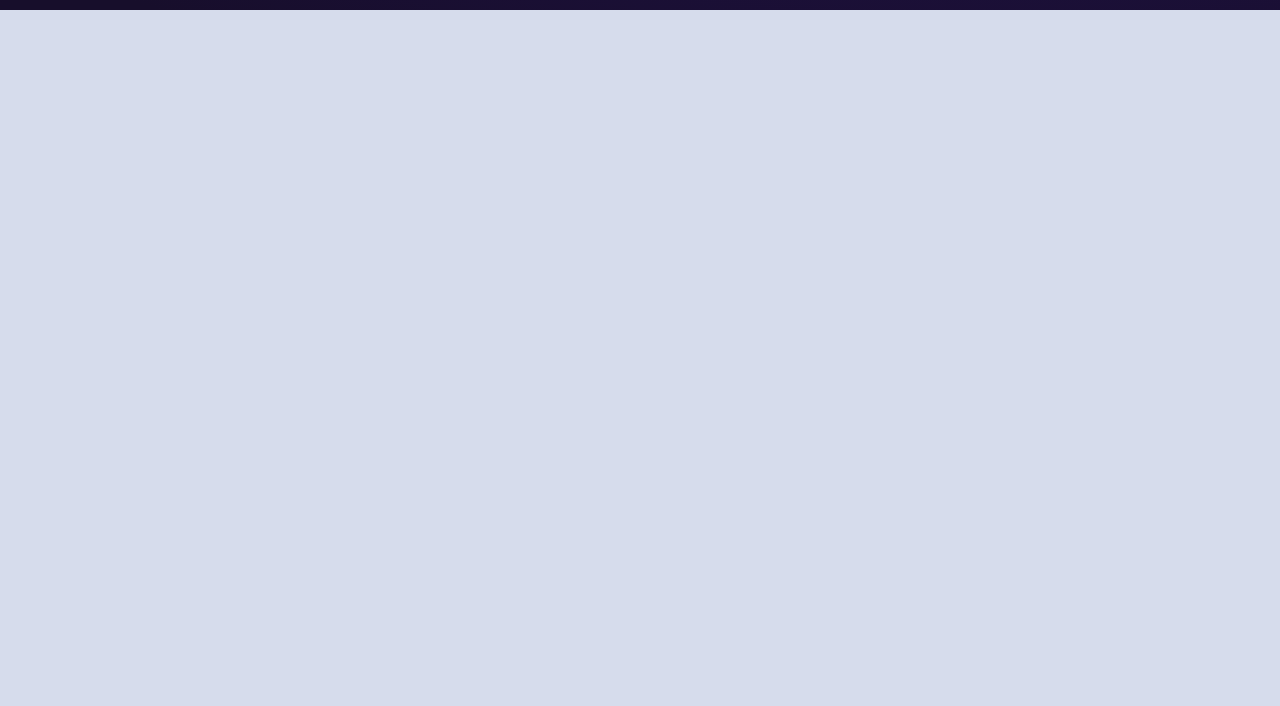
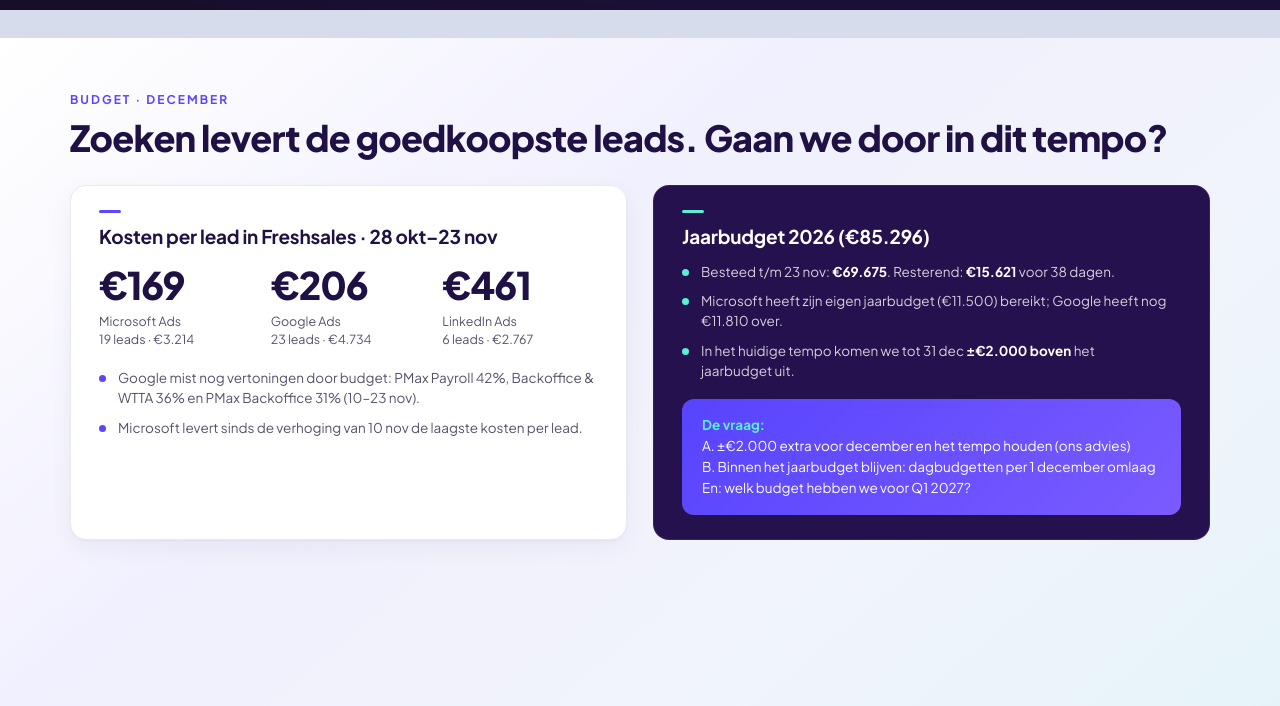
Before and after one commit to maxvangurp/kolibrie-weekly-24nov-26, a plain HTML site: page index.html in a window 1280 px wide. Shown: the part 2954-3660 px from the top of the page. Before the commit the page ends 2964 px from the top, so only its background shows below. Drawn offline with nearby package versions, Linux system fonts and the light colour scheme.

Commit message:
Dia 5: budgetvraag december

```diff
--- a/index.html
+++ b/index.html
@@ -99,6 +99,38 @@
 </div>
 </div>
 <div class="foot" style="color:rgba(255,255,255,.55)">Kolibrie Payroll × aizy · 24 november 2026</div><img class="footlogo" src="assets/logo-aizy-white.png" alt="aizy"></div>
+<div class="slide" data-screen-label="05" style="background:var(--gradient-page-light)">
+<div style="position:absolute;inset:0;padding:56px 70px 0">
+<div class="eyebrow" style="color:var(--purple-500)">Budget · december</div>
+<h2 class="h" style="font-size:36px;color:var(--ink-900);margin-top:14px">Zoeken levert de goedkoopste leads. Gaan we door in dit tempo?</h2>
+<div style="display:grid;grid-template-columns:1fr 1fr;gap:26px;margin-top:28px">
+<div class="card" style="background:#fff;border:1px solid var(--grey-200);box-shadow:var(--shadow-card);padding:24px 28px">
+<div class="rule" style="background:var(--purple-500)"></div><div class="ct" style="color:var(--ink-900);margin-top:12px">Kosten per lead in Freshsales · 28 okt–23 nov</div>
+<div style="display:grid;grid-template-columns:repeat(3,1fr);gap:16px;margin-top:18px">
+<div><div class="stat" style="font-size:38px;color:var(--ink-900)">€169</div><div style="font-size:12.5px;color:var(--ink-500);margin-top:8px">Microsoft Ads<br>19 leads · €3.214</div></div>
+<div><div class="stat" style="font-size:38px;color:var(--ink-900)">€206</div><div style="font-size:12.5px;color:var(--ink-500);margin-top:8px">Google Ads<br>23 leads · €4.734</div></div>
+<div><div class="stat" style="font-size:38px;color:var(--ink-900)">€461</div><div style="font-size:12.5px;color:var(--ink-500);margin-top:8px">LinkedIn Ads<br>6 leads · €2.767</div></div>
+</div>
+<div style="display:grid;gap:9px;margin-top:20px;color:var(--ink-500)">
+<div class="li"><span class="dot" style="background:var(--purple-500)"></span><span>Google mist nog vertoningen door budget: PMax Payroll 42%, Backoffice &amp; WTTA 36% en PMax Backoffice 31% (10–23 nov).</span></div>
+<div class="li"><span class="dot" style="background:var(--purple-500)"></span><span>Microsoft levert sinds de verhoging van 10 nov de laagste kosten per lead.</span></div>
+</div></div>
+<div class="card" style="background:var(--ink-800);border:1px solid rgba(255,255,255,.08);padding:24px 28px">
+<div class="rule" style="background:var(--mint-400)"></div><div class="ct" style="color:#fff;margin-top:12px">Jaarbudget 2026 (€85.296)</div>
+<div style="display:grid;gap:9px;margin-top:14px;color:rgba(255,255,255,.8)">
+<div class="li"><span class="dot" style="background:var(--mint-400)"></span><span>Besteed t/m 23 nov: <strong style="color:#fff">€69.675</strong>. Resterend: <strong style="color:#fff">€15.621</strong> voor 38 dagen.</span></div>
+<div class="li"><span class="dot" style="background:var(--mint-400)"></span><span>Microsoft heeft zijn eigen jaarbudget (€11.500) bereikt; Google heeft nog €11.810 over.</span></div>
+<div class="li"><span class="dot" style="background:var(--mint-400)"></span><span>In het huidige tempo komen we tot 31 dec <strong style="color:#fff">±€2.000 boven</strong> het jaarbudget uit.</span></div>
+</div>
+<div style="margin-top:18px;background:var(--gradient-purple);border-radius:12px;padding:16px 20px;font-size:13.5px;line-height:1.55;color:#fff">
+<span style="color:var(--mint-400);font-weight:700">De vraag:</span><br>
+A. ±€2.000 extra voor december en het tempo houden (ons advies)<br>
+B. Binnen het jaarbudget blijven: dagbudgetten per 1 december omlaag<br>
+En: welk budget hebben we voor Q1 2027?
+</div>
+</div>
+</div></div>
+<div class="foot" style="color:var(--grey-500)">Kolibrie Payroll × aizy · 24 november 2026</div><img class="footlogo" src="assets/logo-aizy-dark.png" alt="aizy"></div>
 </x-dc>
 </body>
 </html>
```
